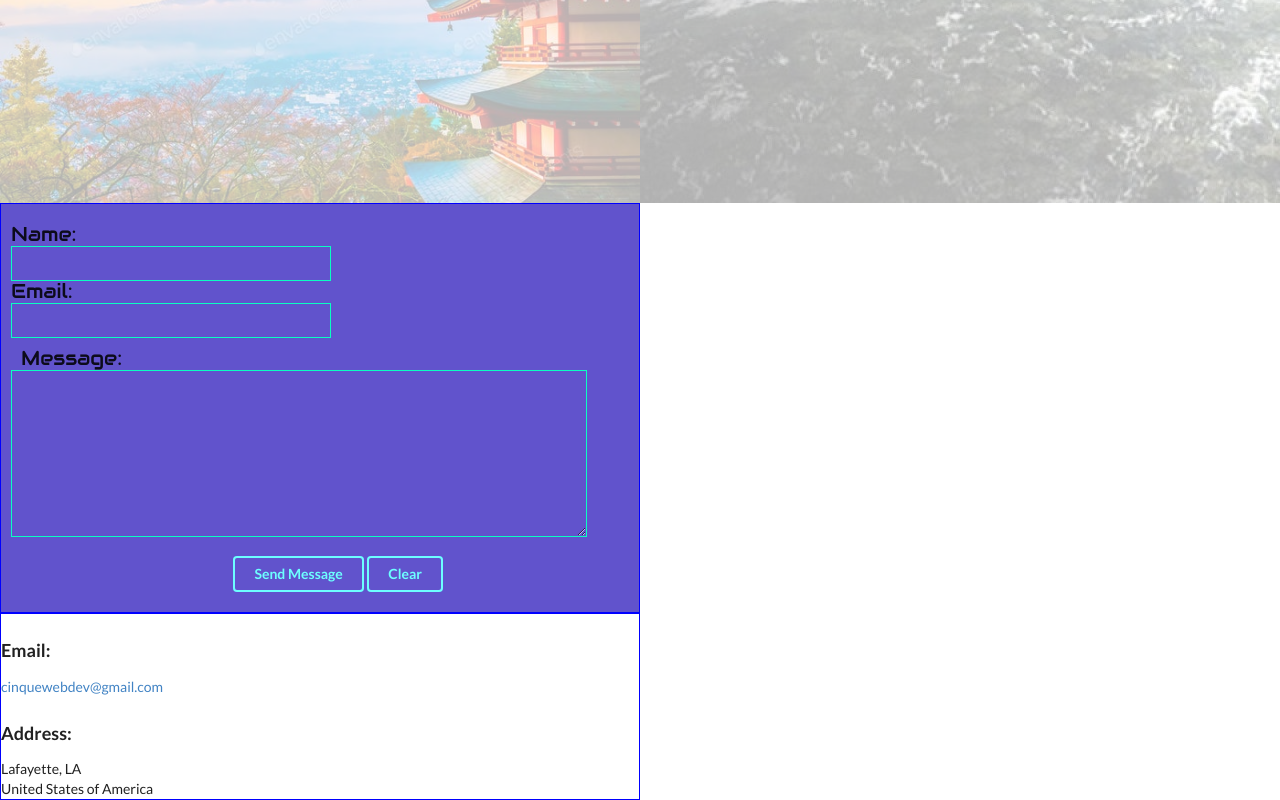
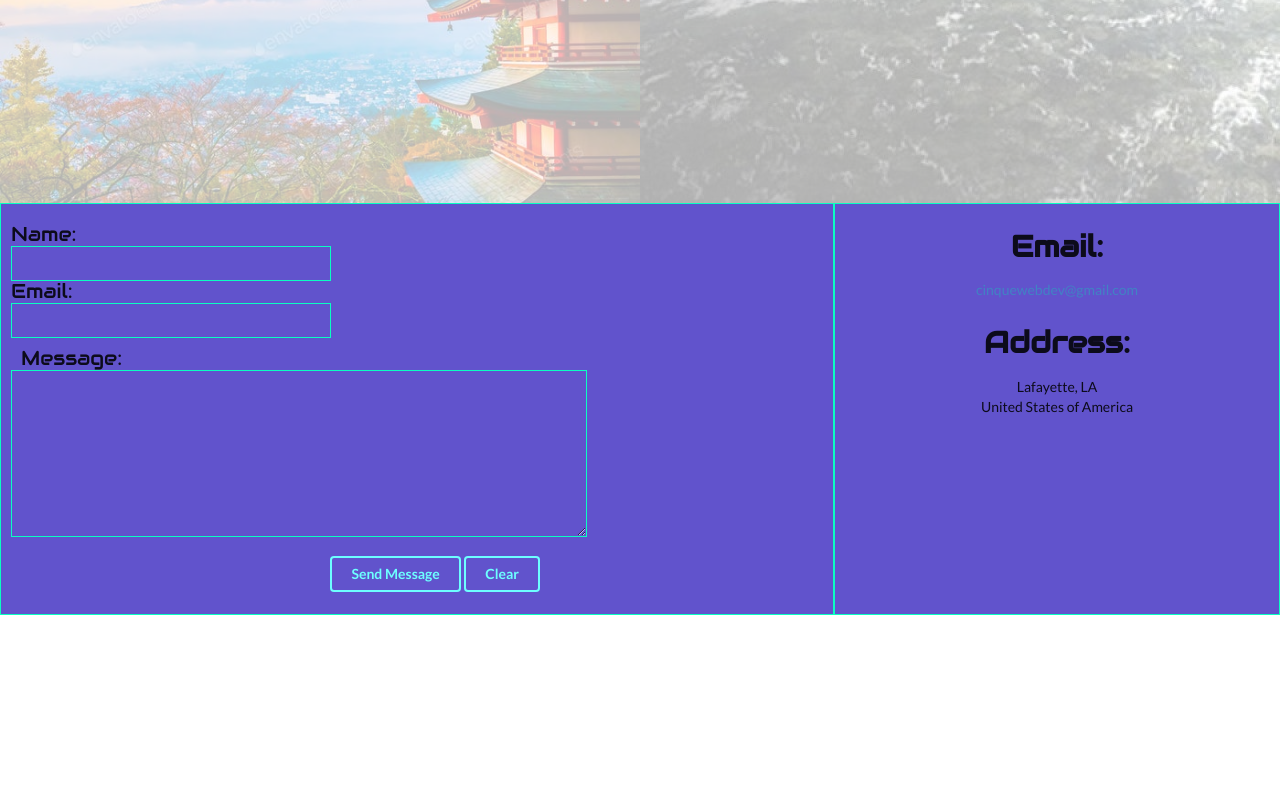
Before and after one commit to samueltrahan/web-react-ambition, a React (Create React App) app: page / in a window 1280 px wide. Shown: the part 1077-1877 px from the top of the page. After the commit the page ends 1692 px from the top, so only its background shows below. Built offline with nearby package versions, Linux system fonts and the light colour scheme.

Commit message:
contact section styling complete

```diff
--- a/src/App.css
+++ b/src/App.css
@@ -2,3 +2,17 @@
   margin: 0;
   box-sizing: border-box;
 }
+
+.contact {
+  display: grid;
+  grid-template-columns: 1fr 1fr;
+  background-color: rgba(97, 83, 204);
+}
+
+.contact-info {
+  border: 1px solid #0AFFC2;
+}
+
+.address-info {
+  border: 1px solid #0AFFC2;
+}
--- a/src/App.js
+++ b/src/App.js
@@ -3,6 +3,7 @@
 import Header from './components/Header/Header';
 import Display from './components/Projects/Display';
 import Contact from './components/Contact/Contact';
+import Address from './components/Contact/Address';
 import './App.css';
 
 export default function App() {
@@ -11,7 +12,14 @@
       <Header />
       <Landing />
       <Display />
+      <div className="contact">
+        <div className="contact-info">
       <Contact />
+        </div>
+        <div className="address-info">
+      <Address />
+        </div>
+      </div>
     </div>
   )
 }
--- /dev/null
+++ b/src/components/Contact/Address.css
@@ -0,0 +1,8 @@
+.split {
+  text-align: center;
+}
+
+h3 {
+  font-family: 'Audiowide', cursive;
+  font-size: 30px;
+}
--- /dev/null
+++ b/src/components/Contact/Address.js
@@ -0,0 +1,25 @@
+import React from 'react';
+import './Address.css';
+
+export default function Address() {
+  return (
+    <div>
+       <section className="split">
+              <div className="contact-method">
+                <span className="email"></span>
+                <h3>Email:</h3>
+                <a href="/">cinquewebdev@gmail.com</a>
+              </div>
+              <div className="contact-method">
+                <span className="address"></span>
+                <h3>Address:</h3>
+                <span>
+                 Lafayette, LA
+                 <br />
+                 United States of America
+                </span>
+              </div>
+          </section>
+    </div>
+  )
+}
--- a/src/components/Contact/Contact.css
+++ b/src/components/Contact/Contact.css
@@ -1,14 +1,12 @@
-.contact {
-  display: grid;
-  grid-template-columns: 1fr 1fr;
+
+
+.inner-form {
+  grid-column: 1/2;
+  background-color: rgba(97,83,204);
+  height: 410px;
+  width: 65vw;
 }
 
-.form {
-  grid-column: 1/2;
-  border: 1px solid blue;
-  background-color: rgba(97,83,204);
-  height: 410px;
-}
 
 label {
   font-size: 20px;
@@ -35,10 +33,6 @@
   border: 1px solid #0AFFC2;
 }
 
-.split {
-  grid-column: 2/2;
-  border: 1px solid blue;
-}
 
 ul {
   list-style-type: none;
@@ -57,3 +51,7 @@
   caret-color: #0Affc2;
   margin-left: 10px;
 }
+
+textarea {
+  caret-color: #0AFFC2;
+}
--- a/src/components/Contact/Contact.js
+++ b/src/components/Contact/Contact.js
@@ -1,10 +1,12 @@
 import React from "react";
+import Address from './Address'
 import "./Contact.css";
 
 export default function Contact() {
   return (
     <>
-      <section className="contact">
+    <div>
+      <section className="inner-form">
         <div className="inner">
           <section className="form">
             <form>
@@ -37,24 +39,9 @@
               </ul>
             </form>
           </section>
-          <section className="split">
-              <div className="contact-method">
-                <span className="email"></span>
-                <h3>Email:</h3>
-                <a href="/">cinquewebdev@gmail.com</a>
-              </div>
-              <div className="contact-method">
-                <span className="address"></span>
-                <h3>Address:</h3>
-                <span>
-                 Lafayette, LA
-                 <br />
-                 United States of America
-                </span>
-              </div>
-          </section>
         </div>
       </section>
+    </div>
     </>
   );
 }
```
